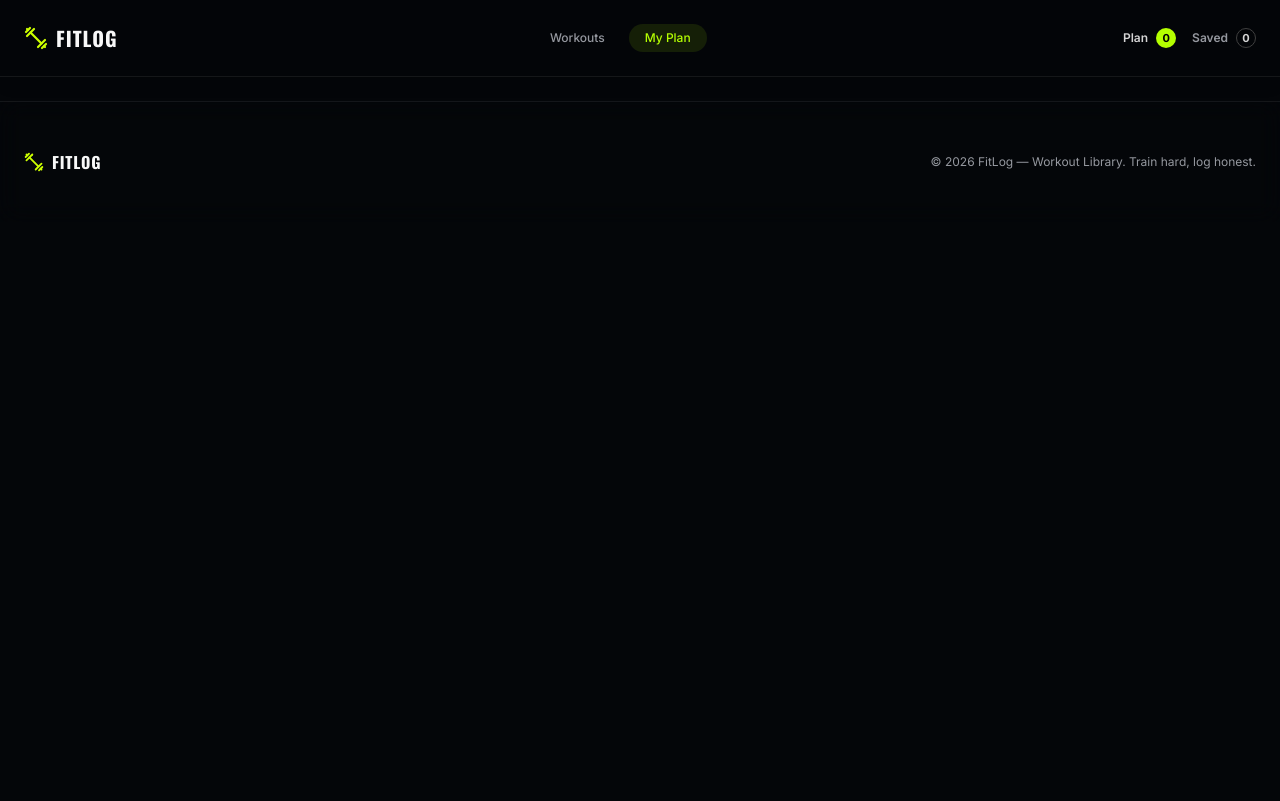
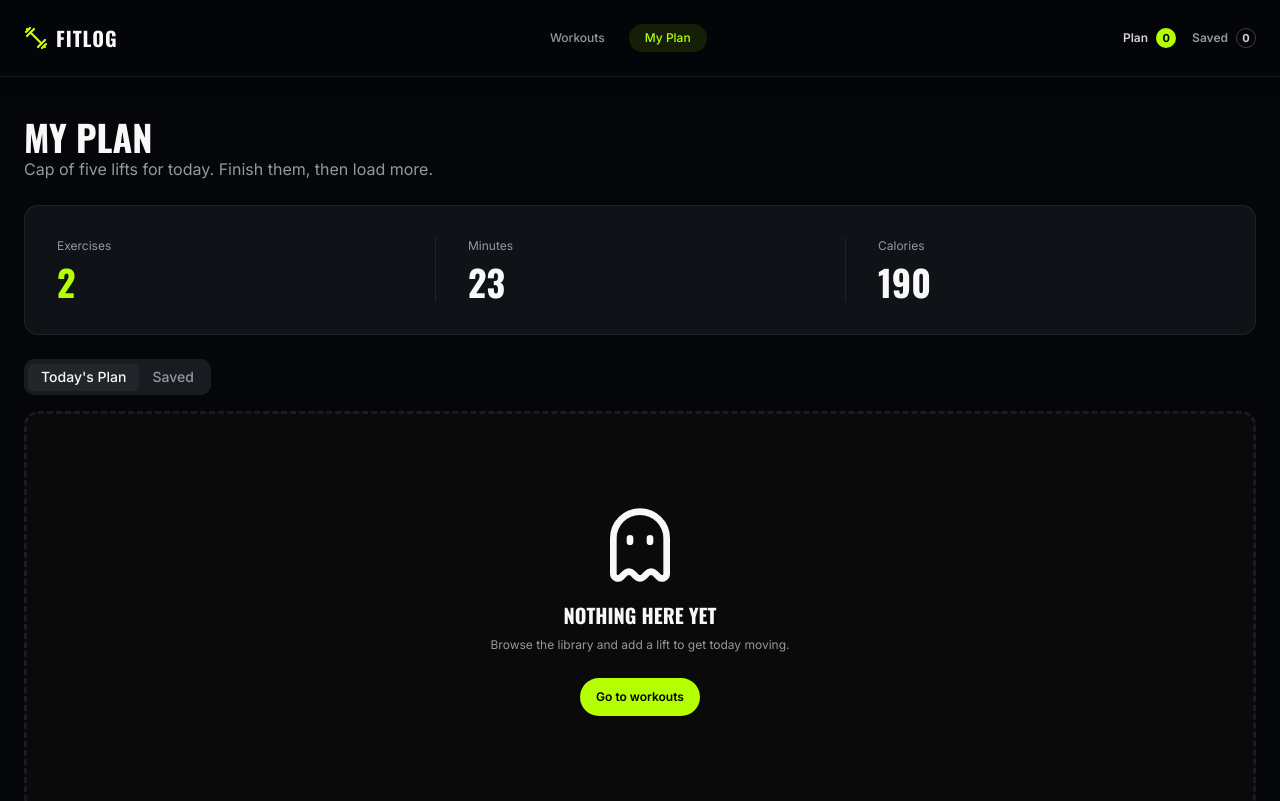
Before and after one commit to Aminul-Islam7/A06-FitLog-B14-PH, a Next.js app: page /my-plan in a window 1280 px wide. Shown: the top 801 px of the page. Built offline with nearby package versions, Linux system fonts and the light colour scheme.

Commit message:
feat: Implement MyPlanPage with workout statistics and tabs; add NothingCard component for empty state

```diff
--- /dev/null
+++ b/src/app/my-plan/nothing-card.jsx
@@ -0,0 +1,18 @@
+import { Button } from '@/components/ui/button';
+import { Ghost } from 'lucide-react';
+import Link from 'next/link';
+
+export default function NothingCard() {
+	return (
+		<article className="bg-neutral-950 mt-2 border-3 border-dashed rounded-xl h-100 p-6 text-center flex flex-col gap-2 justify-center items-center">
+			<Ghost size={80} />
+			<p className="font-bold font-display text-xl uppercase mt-2">Nothing Here Yet</p>
+			<p className="text-muted-foreground text-xs mb-4">Browse the library and add a lift to get today moving.</p>
+			<Link href="/">
+				<Button size="lg" className="text-xs font-semibold">
+					Go to workouts
+				</Button>
+			</Link>
+		</article>
+	);
+}
--- a/src/app/my-plan/page.jsx
+++ b/src/app/my-plan/page.jsx
@@ -1,7 +1,41 @@
-import React from 'react';
+import { Tabs, TabsContent, TabsList, TabsTrigger } from '@/components/ui/tabs';
+import NothingCard from './nothing-card';
 
-function PlanPage(props) {
-	return <div></div>;
+export default function MyPlanPage({ exerciseCount, exerciseMinutes, caloriesBurned }) {
+	return (
+		<section className="mx-6 py-10">
+			<div className="container mx-auto space-y-6">
+				<header>
+					<h1 className="text-2xl lg:text-4xl font-display font-bold uppercase">My Plan</h1>
+					<p className="text-sm lg:text-base text-muted-foreground">Cap of five lifts for today. Finish them, then load more.</p>
+				</header>
+				<article className="bg-card border grid grid-cols-3 py-5 sm:py-8 rounded-xl">
+					<div className="pl-4 sm:pl-8 flex flex-col gap-2">
+						<span className="text-xs text-muted-foreground">Exercises</span>
+						<span className="text-3xl sm:text-4xl font-display font-bold text-primary">2</span>
+					</div>
+					<div className="pl-4 sm:pl-8 flex flex-col gap-2 border-l">
+						<span className="text-xs text-muted-foreground">Minutes</span>
+						<span className="text-3xl sm:text-4xl font-display font-bold">23</span>
+					</div>
+					<div className="pl-4 sm:pl-8 flex flex-col gap-2 border-l">
+						<span className="text-xs text-muted-foreground">Calories</span>
+						<span className="text-3xl sm:text-4xl font-display font-bold">190</span>
+					</div>
+				</article>
+				<Tabs defaultValue="plan">
+					<TabsList>
+						<TabsTrigger value="plan">Today&apos;s Plan</TabsTrigger>
+						<TabsTrigger value="saved">Saved</TabsTrigger>
+					</TabsList>
+					<TabsContent value="plan">
+						<NothingCard></NothingCard>
+					</TabsContent>
+					<TabsContent value="saved">
+						<NothingCard></NothingCard>
+					</TabsContent>
+				</Tabs>
+			</div>
+		</section>
+	);
 }
-
-export default PlanPage;
--- a/src/components/home/LibrarySection.jsx
+++ b/src/components/home/LibrarySection.jsx
@@ -29,10 +29,11 @@ export default async function LibrarySection() {
 				<h2 className="text-xl lg:text-3xl font-display font-bold uppercase text-center sm:text-left mb-1">The Library</h2>
 				<p className="text-xs lg:text-base text-muted-foreground text-center sm:text-left">Twelve lifts covering every major muscle group.</p>
 				{!workouts ? (
-					<div className="p-6 text-center flex flex-col gap-4 justify-center items-center text-muted-foreground">
-						<TriangleAlert size={100} />
-						<p>Failed to load workouts. Please try again later.</p>
-					</div>
+					<article className="bg-neutral-950 mt-10 border-3 border-dashed rounded-xl h-100 p-6 text-center flex flex-col gap-2 justify-center items-center">
+						<TriangleAlert size={80} />
+						<p className="font-bold font-display text-xl uppercase mt-2">Sorry</p>
+						<p className="text-muted-foreground text-xs">Failed to load workouts. Please try again later.</p>
+					</article>
 				) : (
 					<div className="grid grid-cols-1 sm:grid-cols-2 md:grid-cols-2 lg:grid-cols-3 gap-8 mt-10">
 						{workouts.map(workout => (
--- /dev/null
+++ b/src/components/ui/card.jsx
@@ -0,0 +1,32 @@
+import * as React from 'react';
+import { cn } from 'cn';
+
+function Card({ className, size = 'default', ...props }) {
+	return <div data-slot="card" data-size={size} className={cn('group/card flex flex-col gap-(--card-spacing) overflow-hidden rounded-xl bg-card py-(--card-spacing) text-sm text-card-foreground shadow-md ring-1 ring-foreground/5 [--card-spacing:--spacing(6)] has-[>img:first-child]:pt-0 data-[size=sm]:[--card-spacing:--spacing(4)] dark:ring-foreground/10 *:[img:first-child]:rounded-t-4xl *:[img:last-child]:rounded-b-4xl', className)} {...props} />;
+}
+
+function CardHeader({ className, ...props }) {
+	return <div data-slot="card-header" className={cn('group/card-header @container/card-header grid auto-rows-min items-start gap-1.5 rounded-t-4xl px-(--card-spacing) has-data-[slot=card-action]:grid-cols-[1fr_auto] has-data-[slot=card-description]:grid-rows-[auto_auto] [.border-b]:pb-(--card-spacing)', className)} {...props} />;
+}
+
+function CardTitle({ className, ...props }) {
+	return <div data-slot="card-title" className={cn('text-base font-medium', className)} {...props} />;
+}
+
+function CardDescription({ className, ...props }) {
+	return <div data-slot="card-description" className={cn('text-sm text-muted-foreground', className)} {...props} />;
+}
+
+function CardAction({ className, ...props }) {
+	return <div data-slot="card-action" className={cn('col-start-2 row-span-2 row-start-1 self-start justify-self-end', className)} {...props} />;
+}
+
+function CardContent({ className, ...props }) {
+	return <div data-slot="card-content" className={cn('px-(--card-spacing)', className)} {...props} />;
+}
+
+function CardFooter({ className, ...props }) {
+	return <div data-slot="card-footer" className={cn('flex items-center rounded-b-4xl px-(--card-spacing) [.border-t]:pt-(--card-spacing)', className)} {...props} />;
+}
+
+export { Card, CardHeader, CardFooter, CardTitle, CardAction, CardDescription, CardContent };
--- /dev/null
+++ b/src/components/ui/tabs.jsx
@@ -0,0 +1,47 @@
+'use client';
+
+import { Tabs as TabsPrimitive } from '@base-ui/react/tabs';
+import { cva } from 'class-variance-authority';
+import { cn } from 'cn';
+
+function Tabs({ className, orientation = 'horizontal', ...props }) {
+	return <TabsPrimitive.Root data-slot="tabs" data-orientation={orientation} className={cn('group/tabs flex gap-2 data-horizontal:flex-col', className)} {...props} />;
+}
+
+const tabsListVariants = cva('group/tabs-list inline-flex w-fit items-center justify-center rounded-lg p-1 text-muted-foreground group-data-horizontal/tabs:h-9 group-data-vertical/tabs:h-fit group-data-vertical/tabs:flex-col group-data-vertical/tabs:rounded-lg data-[variant=line]:rounded-none', {
+	variants: {
+		variant: {
+			default: 'bg-muted',
+			line: 'gap-1 bg-transparent',
+		},
+	},
+	defaultVariants: {
+		variant: 'default',
+	},
+});
+
+function TabsList({ className, variant = 'default', ...props }) {
+	return <TabsPrimitive.List data-slot="tabs-list" data-variant={variant} className={cn(tabsListVariants({ variant }), className)} {...props} />;
+}
+
+function TabsTrigger({ className, ...props }) {
+	return (
+		<TabsPrimitive.Tab
+			data-slot="tabs-trigger"
+			className={cn(
+				"cursor-pointer relative inline-flex h-[calc(100%-1px)] flex-1 items-center justify-center gap-2 rounded-sm border border-transparent! px-3 py-1 text-sm font-medium whitespace-nowrap text-foreground/60 transition-all group-data-vertical/tabs:w-full group-data-vertical/tabs:justify-start group-data-vertical/tabs:rounded-lg group-data-vertical/tabs:px-3 group-data-vertical/tabs:py-1.5 hover:text-foreground focus-visible:border-ring focus-visible:ring-[3px] focus-visible:ring-ring/50 focus-visible:outline-1 focus-visible:outline-ring disabled:pointer-events-none disabled:opacity-50 has-data-[icon=inline-end]:pr-2 has-data-[icon=inline-start]:pl-2 aria-disabled:pointer-events-none aria-disabled:opacity-50 dark:text-muted-foreground dark:hover:text-foreground [&_svg]:pointer-events-none [&_svg]:shrink-0 [&_svg:not([class*='size-'])]:size-4",
+				'group-data-[variant=line]/tabs-list:bg-transparent group-data-[variant=line]/tabs-list:data-active:bg-transparent dark:group-data-[variant=line]/tabs-list:data-active:border-transparent dark:group-data-[variant=line]/tabs-list:data-active:bg-transparent',
+				'data-active:bg-background data-active:text-foreground dark:data-active:border-input dark:data-active:bg-input/30 dark:data-active:text-foreground',
+				'after:absolute after:bg-foreground after:opacity-0 after:transition-opacity group-data-horizontal/tabs:after:inset-x-0 group-data-horizontal/tabs:after:bottom-[-5px] group-data-horizontal/tabs:after:h-0.5 group-data-vertical/tabs:after:inset-y-0 group-data-vertical/tabs:after:-right-1 group-data-vertical/tabs:after:w-0.5 group-data-[variant=line]/tabs-list:data-active:after:opacity-100',
+				className,
+			)}
+			{...props}
+		/>
+	);
+}
+
+function TabsContent({ className, ...props }) {
+	return <TabsPrimitive.Panel data-slot="tabs-content" className={cn('flex-1 text-sm outline-none', className)} {...props} />;
+}
+
+export { Tabs, TabsList, TabsTrigger, TabsContent, tabsListVariants };
```
